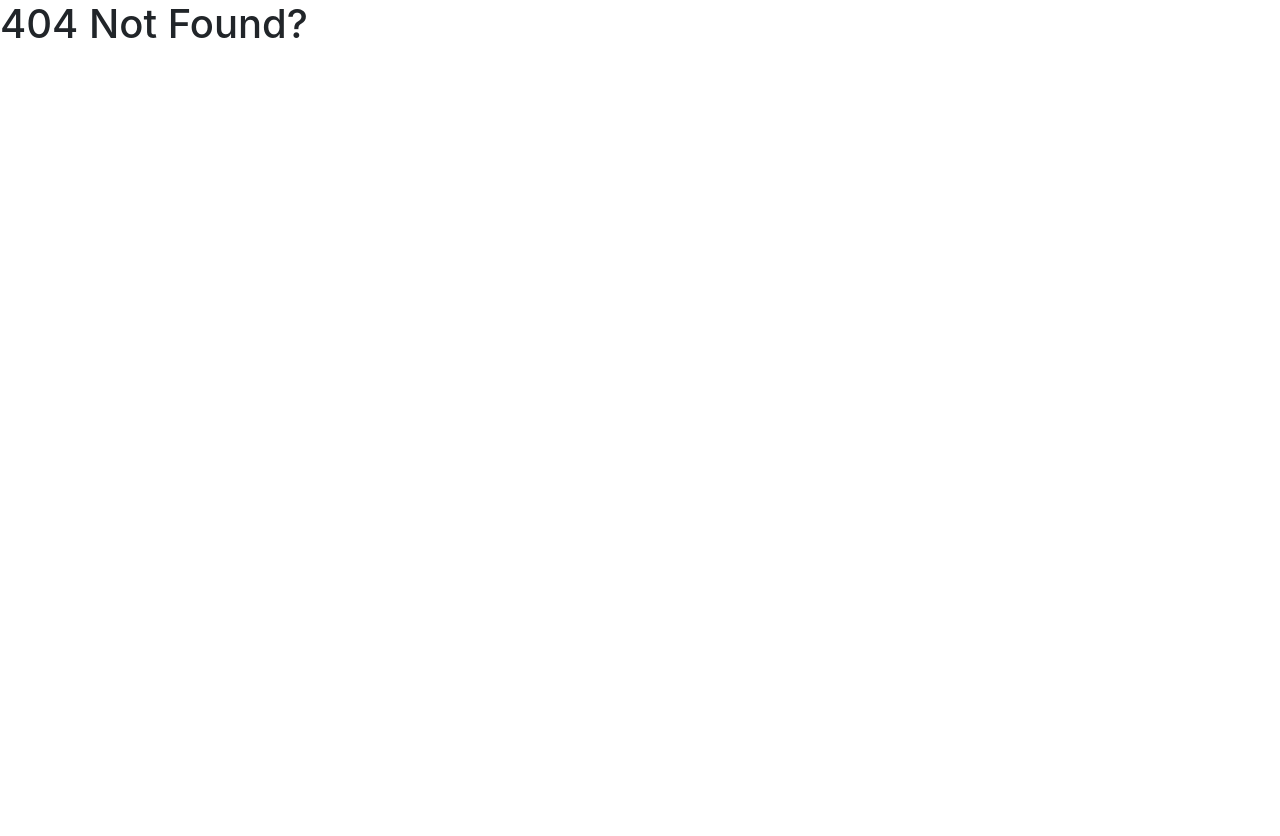
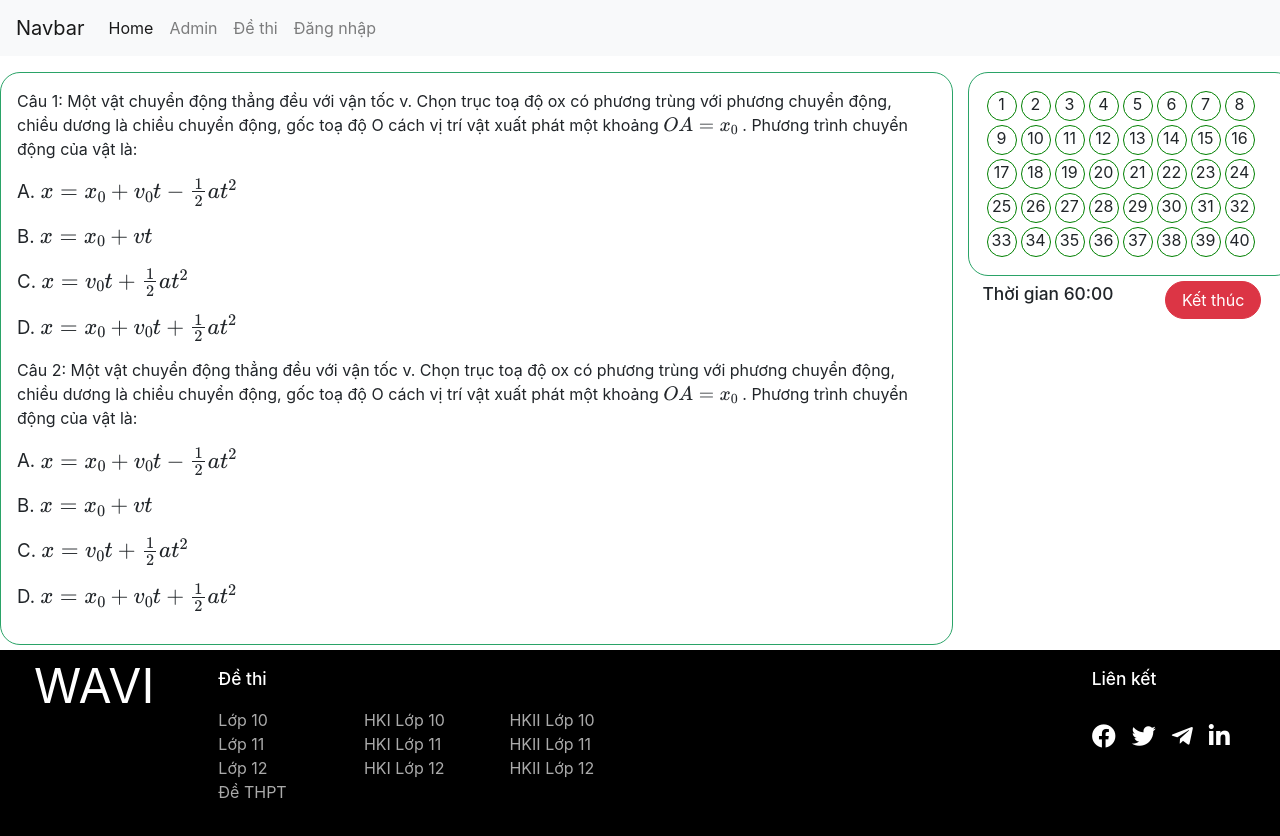
Before and after one commit to 17520722/TracNghiemvatLy, a React (Create React App) app in the folder tracnghiem-client/: page /home/testing in a window 1280 px wide. Before the commit this address had no page. Shown: the top 836 px of the page. Before the commit the page ends 800 px from the top, so only its background shows below. Built offline with nearby package versions, Linux system fonts and the light colour scheme.

Commit message:
test page
some thing

```diff
--- a/tracnghiem-client/public/index.html
+++ b/tracnghiem-client/public/index.html
@@ -16,6 +16,16 @@
   <!-- Bản css đã nén của bootstrap 4, nên đặt trong cặp thẻ head -->
   <link rel="stylesheet" href="https://maxcdn.bootstrapcdn.com/bootstrap/4.0.0-beta.2/css/bootstrap.min.css" />
   <link rel="stylesheet" href="https://cdnjs.cloudflare.com/ajax/libs/font-awesome/5.15.1/css/all.min.css" />
+  <!--Math jax-->
+  <script>
+    MathJax = {
+      tex: {
+        inlineMath: [['$', '$'], ['\\(', '\\)']]
+      }
+    };
+  </script>
+  <script type="text/javascript" id="MathJax-script" async src="https://cdn.jsdelivr.net/npm/mathjax@3/es5/tex-chtml.js">
+  </script>
 </head>
 
 <body>
--- a/tracnghiem-client/src/App.js
+++ b/tracnghiem-client/src/App.js
@@ -1,32 +1,31 @@
 import React from "react";
-import routes from "./routes"
-import "./App.css"
-import {
-  BrowserRouter as Router,
-  Switch,
-  Route,
-} from "react-router-dom";
+import {routes} from "./routes";
+import "./App.css";
+import { BrowserRouter as Router, Switch, Route, Redirect } from "react-router-dom";
+
+function showRoute (routes) {
+  var result = null;
+  if (routes.length > 0) {
+    result = routes.map((route, index) => {
+      return (
+        <Route
+          key={index}
+          path={route.path}
+          exact={route.exact}
+          component={route.component}
+        />
+      );
+    });
+  }
+  return result;
+};
 
 export default function App() {
   return (
     <Router>
-        <Switch>
-          {routes.map((route, i) => (
-            <RouteWithSubRoutes key={i} {...route} />
-          ))}
-        </Switch>
+      <Switch>
+        {showRoute(routes)}
+      </Switch>
     </Router>
   );
 }
-
-function RouteWithSubRoutes(route) {
-  return (
-    <Route
-      path={route.path}
-      render={props => (
-        // pass the sub-routes down to keep nesting
-        <route.component {...props} routes={route.routes} />
-      )}
-    />
-  );
-}
--- a/tracnghiem-client/src/components/Footer.js
+++ b/tracnghiem-client/src/components/Footer.js
@@ -1,5 +1,4 @@
 import React, { Component } from "react";
-import { Link } from "react-router-dom";
 import { URL_FACEBOOK, URL_TELEGRAM, URL_TWITTER } from "../constants/linked";
 
 import "./css/footer.css";
--- a/tracnghiem-client/src/components/Header.js
+++ b/tracnghiem-client/src/components/Header.js
@@ -5,7 +5,7 @@ export default class Header extends Component {
   render() {
     return (
       <nav className="navbar navbar-expand-md navbar-light bg-light">
-        <a className="navbar-brand" href="." aria-disabled>
+        <a className="navbar-brand" href="/" aria-disabled>
           Navbar
         </a>
         <button
@@ -22,7 +22,7 @@ export default class Header extends Component {
         <div className="collapse navbar-collapse" id="collapsibleNavId">
           <ul className="navbar-nav mr-auto mt-2 mt-lg-0">
             <li className="nav-item active">
-              <Link className="nav-link" to="/home">
+              <Link className="nav-link" to="/">
                 Home <span className="sr-only">(current)</span>
               </Link>
             </li>
@@ -33,12 +33,12 @@ export default class Header extends Component {
             </li>
             <li className="nav-item">
               <Link className="nav-link" to="/admin/de-thi">
-                DeThi
+                Đề thi
               </Link>
             </li>
             <li className="nav-item">
               <Link className="nav-link" to="/login">
-                DeThi
+                Đăng nhập
               </Link>
             </li>
           </ul>
--- /dev/null
+++ b/tracnghiem-client/src/components/css/testing-page.css
@@ -0,0 +1,50 @@
+.btn {
+    border-radius: 20px;
+    padding-left: 16px;
+    padding-right: 16px;
+}
+
+.list-question-part {
+    background-color: #FFF;
+    margin-bottom: 5px;
+}
+
+.list-ques-wrapper {
+    padding: 1rem;
+    border: 1px solid #2AA367;
+    border-radius: 20px;
+}
+
+.list-number-wrapper {
+    padding: 1rem;
+    border: 1px solid #2AA367;
+    border-radius: 20px;
+}
+
+.one-answer {
+    font-size: 14pt;
+    width: fit-content;
+}
+
+.number-of-list {
+    height: 30px;
+    width: 30px;
+    margin: 2px;
+    border-radius: 50%;
+    background-color: #FFF;
+    border: 1px solid green;
+    text-align: center;
+}
+
+.time-finnish {
+    margin-top: 5px;
+}
+
+.time-title {
+    font-size: 13pt;
+    font-weight: 500;
+}
+
+.finnish {
+    text-align: center;
+}
--- a/tracnghiem-client/src/routes.js
+++ b/tracnghiem-client/src/routes.js
@@ -5,12 +5,23 @@ import CauHoiPage from "./views/Admin/CauHoi";
 import LoginPage from "./views/login-page";
 import Page404 from "./views/404";
 import SignInPage from "./views/sign-in";
+import TestingPage from "./views/TestingPage";
+import Home from "./views/Home";
 
 const routes = [
-
   {
-    path: "/home",
+    path: "/",
     exact: true,
+    component: Home,
+  },
+  {
+    path: "/home/testing",
+    exact: false,
+    component: TestingPage,
+  },
+  {
+    path: "/home/welcome",
+    exact: false,
     component: HomePage,
   },
   {
@@ -25,25 +36,18 @@ const routes = [
   },
   {
     path: "/admin",
-    exact: false,
+    exact: true,
     component: AdminPage,
-    routes: [
-      {
-        path: "/admin/de-thi",
-        exact: false,
-        component: DeThiPage,
-      },
-      {
-        path: "/admin/cau-hoi",
-        exact: false,
-        component: CauHoiPage,
-      },
-    ]
   },
   {
-    path: "/",
-    exact: true,
-    component: HomePage,
+    path: "/admin/cau-hoi",
+    exact: false,
+    component: CauHoiPage,
+  },
+  {
+    path: "/admin/de-thi",
+    exact: false,
+    component: DeThiPage,
   },
   {
     path: "**",
@@ -52,4 +56,6 @@ const routes = [
   },
 ];
 
-export default routes;
+export {
+  routes,
+};
--- a/tracnghiem-client/src/views/Admin/AdminPage.jsx
+++ b/tracnghiem-client/src/views/Admin/AdminPage.jsx
@@ -1,32 +1,12 @@
 import React, { Component } from "react";
-import { Route, Switch } from "react-router-dom";
 
 export default class AdminPage extends Component {
   render() {
-    var {routes} = this.props;
-    console.log(routes);
     return (
       <div>
         <h2>Admin</h2>
-        <Switch>
-          {routes.map((route, i) => (
-            <RouteWithSubRoutes key={i} {...route} />
-          ))}
-        </Switch>
+
       </div>
     );
   }
 }
-
-
-function RouteWithSubRoutes(route) {
-  return (
-    <Route
-      path={route.path}
-      render={props => (
-        // pass the sub-routes down to keep nesting
-        <route.component {...props} routes={route.routes} />
-      )}
-    />
-  );
-}
--- /dev/null
+++ b/tracnghiem-client/src/views/Home.jsx
@@ -0,0 +1,19 @@
+import React, { Component } from "react";
+import Header from "../components/Header";
+import Footer from "../components/Footer";
+import { Redirect, Route, Switch } from "react-router-dom";
+
+export default class Home extends Component {
+
+  render() {
+    return (
+      <div>
+        <Header />
+          <Switch >
+            <Redirect to="/home/welcome"/>
+          </Switch>
+        <Footer />
+      </div>
+    );
+  }
+}
--- a/tracnghiem-client/src/views/HomePage.jsx
+++ b/tracnghiem-client/src/views/HomePage.jsx
@@ -1,8 +1,8 @@
 import React, { Component } from "react";
 import {Link } from "react-router-dom";
+import Footer from "../components/Footer";
+import Header from "../components/Header";
 import banner from "../img/banner.png";
-import Header from "../components/Header"
-import Footer from "../components/Footer"
 
 export default class HomePage extends Component {
   render() {
--- a/tracnghiem-client/src/views/TestingPage.jsx
+++ b/tracnghiem-client/src/views/TestingPage.jsx
@@ -1,7 +1,89 @@
 import React, { Component } from "react";
+import "../components/css/testing-page.css";
+import Footer from "../components/Footer";
+import Header from "../components/Header";
+
+const cauhoi = [
+  {
+    noidung:
+      "Một vật chuyển động thẳng đều với vận tốc v. Chọn trục toạ độ ox có phương trùng với phương chuyển động, chiều dương là chiều chuyển động, gốc toạ độ O cách  vị  trí vật xuất phát một  khoảng $OA={x}_{0}$ . Phương trình chuyển động của vật là:",
+    dapan: [
+      "$x=x_{0}+v_{0} t-\\frac{1}{2} a t^{2}$",
+      "$x=x_{0}+{vt}$",
+      "$x=v_{0} t+\\frac{1}{2} a t^{2}$",
+      "$x=x_{0}+v_{0} t+\\frac{1}{2} a t^{2}$",
+    ],
+  },
+  {
+    noidung:
+      "Một vật chuyển động thẳng đều với vận tốc v. Chọn trục toạ độ ox có phương trùng với phương chuyển động, chiều dương là chiều chuyển động, gốc toạ độ O cách  vị  trí vật xuất phát một  khoảng $OA={x}_{0}$ . Phương trình chuyển động của vật là:",
+    dapan: [
+      "$x=x_{0}+v_{0} t-\\frac{1}{2} a t^{2}$",
+      "$x=x_{0}+{vt}$",
+      "$x=v_{0} t+\\frac{1}{2} a t^{2}$",
+      "$x=x_{0}+v_{0} t+\\frac{1}{2} a t^{2}$",
+    ],
+  },
+];
+
+const abcArr = ["A", "B", "C", "D"];
 
 export default class TestingPage extends Component {
+  renderQuestion = (cauhoi) => {
+    var result = null;
+    if (cauhoi.length > 0) {
+      result = cauhoi.map((c, index) => {
+        return (
+          <div>
+            <p>
+              Câu {index + 1}: {c.noidung}
+            </p>
+            {c.dapan.map((da, i) => {
+              return <p className="one-answer">{`${abcArr[i]}. ${da} `}</p>;
+            })}
+          </div>
+        );
+      });
+    }
+    return result;
+  };
+
+  showListNumber = () => {
+    var result = [];
+    for (var i = 1; i <= 40; i++) {
+      result.push(
+      <div className="number-of-list">{i}</div>
+      );
+    }
+    return result;
+  };
+
   render() {
-    return <div>Testing</div>;
+    return (
+      <div>
+        <Header />
+        <div className="row mt-3">
+          <div className="col-xs-9 col-sm-9 col-md-9 col-lg-9 list-question-part">
+            <div className="list-ques-wrapper">
+              {this.renderQuestion(cauhoi)}
+            </div>
+          </div>
+          <div className="col-xs-3 col-sm-3 col-md-3 col-lg-3">
+            <div className="list-number-wrapper row">
+              {this.showListNumber()}
+            </div>
+            <div className="time-finnish row">
+              <div className="col-6 time-title">
+                Thời gian 60:00
+              </div>
+              <div className="col-6 finnish">
+                <button className="btn btn-danger">Kết thúc</button>
+              </div>
+            </div>
+          </div>
+        </div>
+        <Footer />
+      </div>
+    );
   }
 }
```
